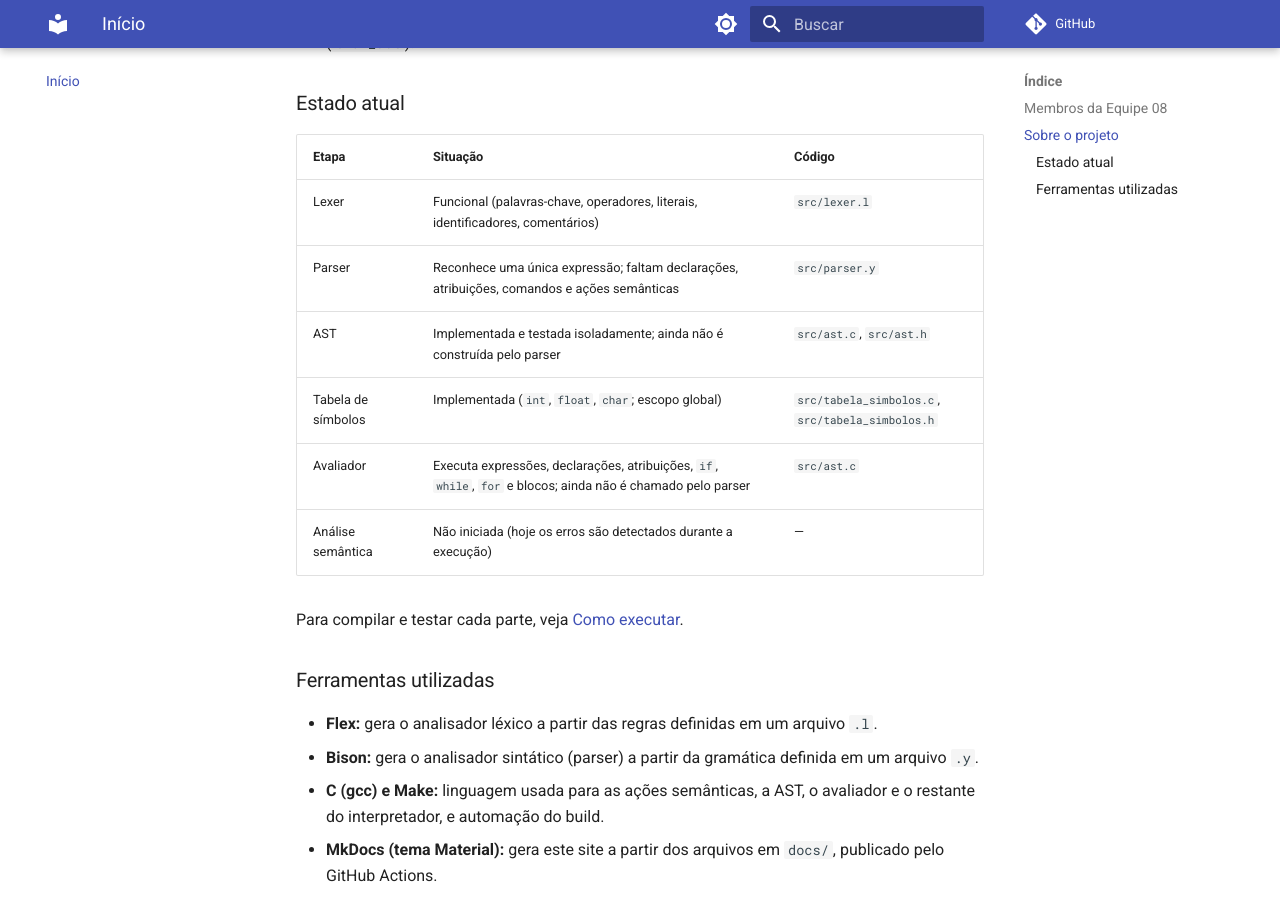
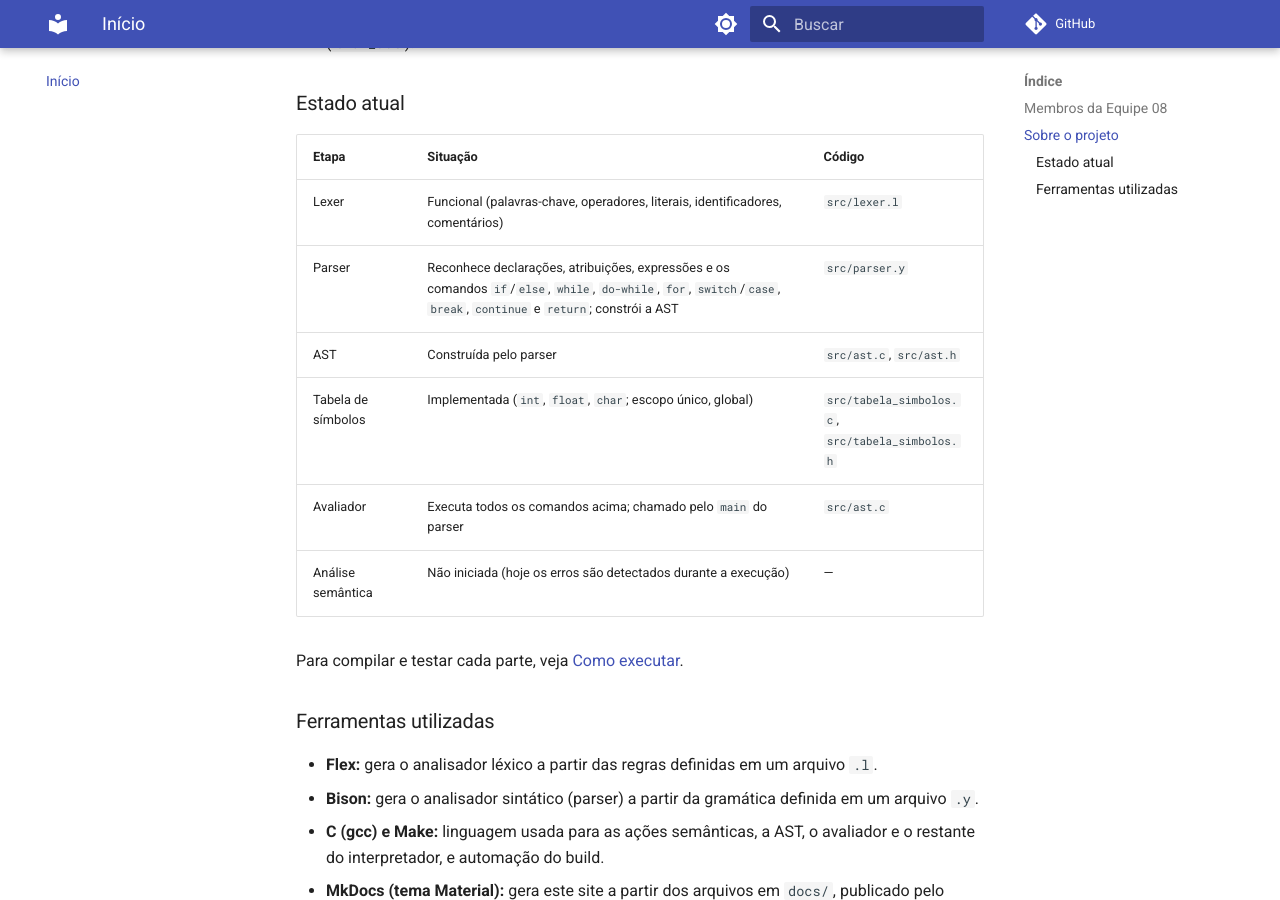
Before and after one commit to m0yo/Compiladores_G08, an MkDocs documentation site: the page built from docs/index.md, in a window 1280 px wide and 900 px high, scrolled down 861 px. Built offline with MkDocs 1.6.1 and Material for MkDocs 9.7.7, drawn with Linux system fonts in a browser that asks for light colours; comment, search, counter and statistics services are not loaded.

Commit message:
📚 docs: atualizar docs/index.md e docs/lexer.md conforme o código atual
index.md ainda dizia que o parser reconhecia só uma expressão e que a AST
e o avaliador não eram chamados pelo parser. lexer.md dizia que caractere
inválido não retorna token (desde o PR #59 ele devolve o caractere e o
parser rejeita) e que do/switch/case/break/continue/return não eram
consumidos pela gramática.

```diff
--- a/docs/index.md
+++ b/docs/index.md
@@ -24,10 +24,10 @@ Este projeto implementa um interpretador, escrito em C, capaz de ler, analisar e
 | Etapa | Situação | Código |
 |---|---|---|
 | Lexer | Funcional (palavras-chave, operadores, literais, identificadores, comentários) | `src/lexer.l` |
-| Parser | Reconhece uma única expressão; faltam declarações, atribuições, comandos e ações semânticas | `src/parser.y` |
-| AST | Implementada e testada isoladamente; ainda não é construída pelo parser | `src/ast.c`, `src/ast.h` |
-| Tabela de símbolos | Implementada (`int`, `float`, `char`; escopo global) | `src/tabela_simbolos.c`, `src/tabela_simbolos.h` |
-| Avaliador | Executa expressões, declarações, atribuições, `if`, `while`, `for` e blocos; ainda não é chamado pelo parser | `src/ast.c` |
+| Parser | Reconhece declarações, atribuições, expressões e os comandos `if`/`else`, `while`, `do-while`, `for`, `switch`/`case`, `break`, `continue` e `return`; constrói a AST | `src/parser.y` |
+| AST | Construída pelo parser | `src/ast.c`, `src/ast.h` |
+| Tabela de símbolos | Implementada (`int`, `float`, `char`; escopo único, global) | `src/tabela_simbolos.c`, `src/tabela_simbolos.h` |
+| Avaliador | Executa todos os comandos acima; chamado pelo `main` do parser | `src/ast.c` |
 | Análise semântica | Não iniciada (hoje os erros são detectados durante a execução) | — |
 
 Para compilar e testar cada parte, veja [Como executar](como_executar.md).
```
Also changed, not shown: docs/lexer.md (+2 -2 lines).
